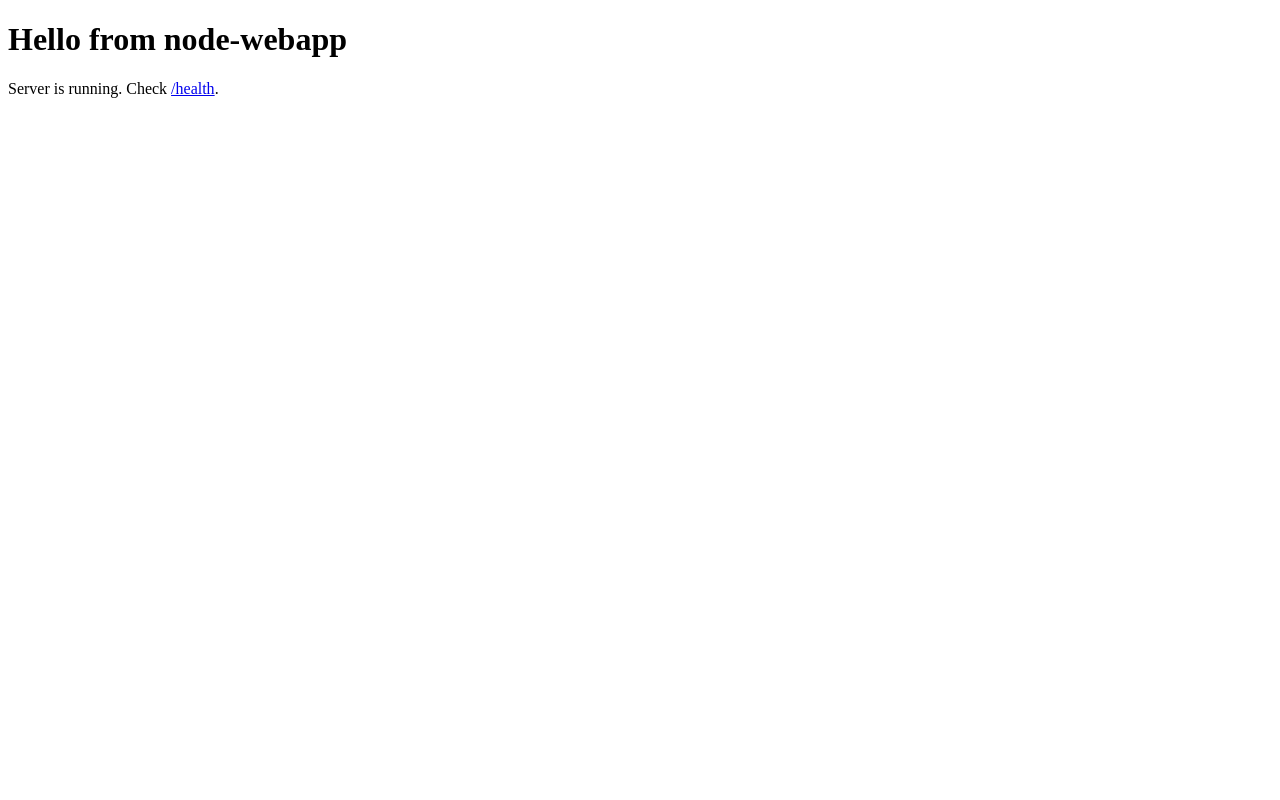
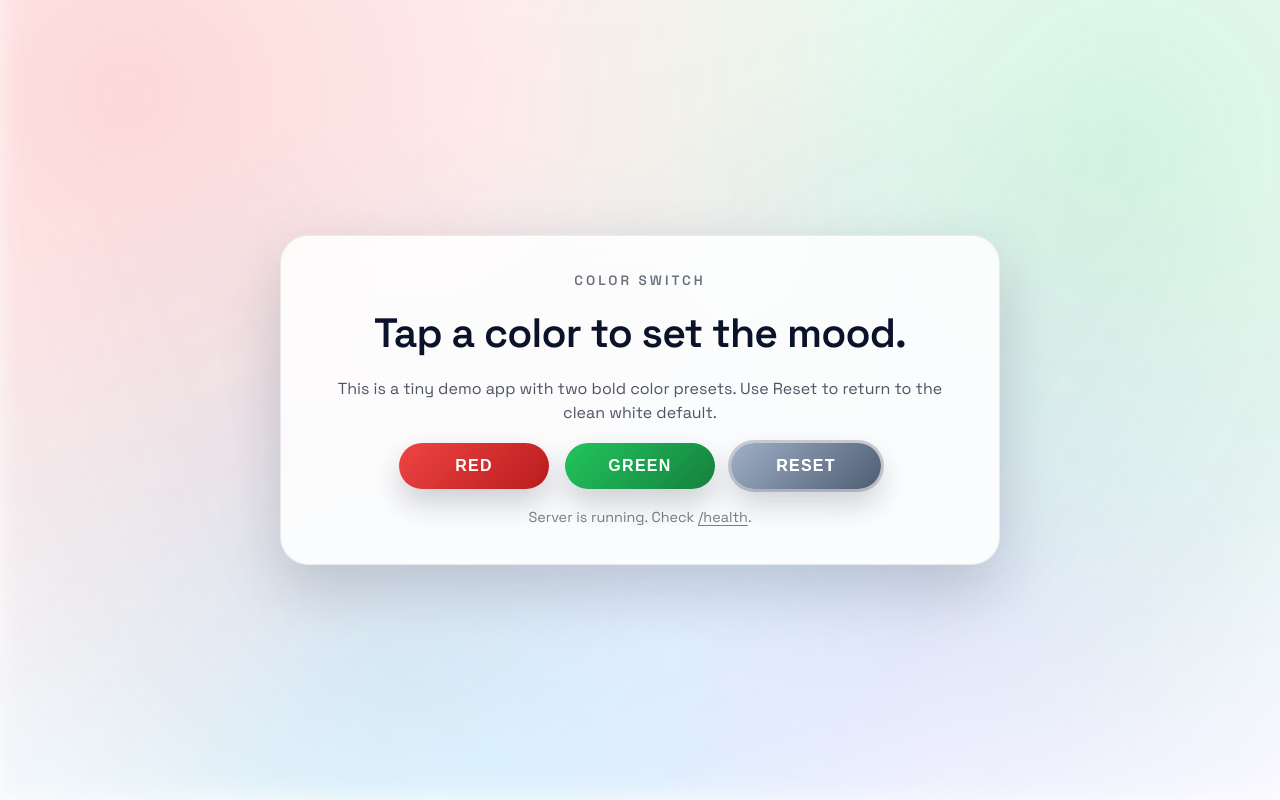
Before and after one commit to Ninjinkai/node-webapp, a website: page public/index.html in a window 1280 px wide. Drawn offline with Linux system fonts and the light colour scheme.

Commit message:
various updates.

```diff
--- /dev/null
+++ b/public/css/styles.css
@@ -0,0 +1,189 @@
+@import url("https://fonts.googleapis.com/css2?family=Space+Grotesk:wght@400;600&display=swap");
+
+:root {
+  --bg-default: #ffffff;
+  --text-color: #0b132a;
+  --button-shadow: 0 14px 30px rgba(15, 23, 42, 0.2);
+  --card-bg: rgba(255, 255, 255, 0.86);
+  --card-border: rgba(15, 23, 42, 0.08);
+}
+
+* {
+  box-sizing: border-box;
+}
+
+body {
+  margin: 0;
+  min-height: 100vh;
+  display: flex;
+  flex-direction: column;
+  align-items: center;
+  justify-content: center;
+  gap: 20px;
+  font-family: "Space Grotesk", "Segoe UI", sans-serif;
+  color: var(--text-color);
+  background: var(--bg-default);
+  position: relative;
+  transition: background-color 0.35s ease;
+}
+
+body::before {
+  content: "";
+  position: fixed;
+  inset: 0;
+  background:
+    radial-gradient(circle at 10% 15%, rgba(239, 68, 68, 0.22), transparent 55%),
+    radial-gradient(circle at 85% 20%, rgba(34, 197, 94, 0.2), transparent 50%),
+    radial-gradient(circle at 30% 85%, rgba(14, 165, 233, 0.18), transparent 48%),
+    radial-gradient(circle at 70% 75%, rgba(99, 102, 241, 0.16), transparent 48%);
+  filter: blur(14px) saturate(1.05);
+  opacity: 0.95;
+  animation: drift 14s ease-in-out infinite;
+  z-index: -1;
+}
+
+body.color-mode::before {
+  opacity: 0;
+}
+
+@keyframes drift {
+  0%, 100% {
+    transform: translate3d(0, 0, 0) scale(1);
+  }
+  50% {
+    transform: translate3d(2%, -2%, 0) scale(1.05);
+  }
+}
+
+.card {
+  width: min(720px, 90vw);
+  padding: 36px;
+  border-radius: 28px;
+  background: var(--card-bg);
+  border: 1px solid var(--card-border);
+  box-shadow: 0 24px 60px rgba(15, 23, 42, 0.18);
+  backdrop-filter: blur(14px);
+  display: flex;
+  flex-direction: column;
+  gap: 18px;
+  text-align: center;
+}
+
+.eyebrow {
+  font-size: 0.85rem;
+  letter-spacing: 0.22em;
+  text-transform: uppercase;
+  font-weight: 600;
+  opacity: 0.6;
+}
+
+h1 {
+  margin: 0;
+  font-size: clamp(2rem, 3.2vw, 2.6rem);
+  letter-spacing: -0.02em;
+}
+
+p {
+  margin: 0;
+  opacity: 0.72;
+  line-height: 1.5;
+  font-size: 1rem;
+}
+
+.button-row {
+  display: flex;
+  gap: 16px;
+  flex-wrap: wrap;
+  justify-content: center;
+}
+
+.color-button {
+  min-width: 150px;
+  padding: 14px 26px;
+  border: none;
+  border-radius: 999px;
+  font-size: 1rem;
+  font-weight: 600;
+  text-transform: uppercase;
+  letter-spacing: 0.08em;
+  color: #ffffff;
+  cursor: pointer;
+  transition: transform 0.2s ease, box-shadow 0.2s ease, filter 0.2s ease, opacity 0.2s ease;
+  box-shadow: var(--button-shadow);
+}
+
+.color-button:hover {
+  transform: translateY(-2px) scale(1.02);
+  filter: brightness(1.05);
+}
+
+.color-button:active {
+  transform: translateY(1px) scale(0.99);
+  box-shadow: 0 6px 16px rgba(15, 23, 42, 0.22);
+}
+
+.color-button:focus-visible {
+  outline: 3px solid rgba(15, 23, 42, 0.35);
+  outline-offset: 4px;
+}
+
+.color-button[aria-pressed="true"] {
+  box-shadow: 0 0 0 3px rgba(15, 23, 42, 0.2), var(--button-shadow);
+  filter: brightness(1.08);
+}
+
+.color-button[data-color="red"] {
+  background: linear-gradient(135deg, #ef4444, #b91c1c);
+}
+
+.color-button[data-color="green"] {
+  background: linear-gradient(135deg, #22c55e, #15803d);
+}
+
+.color-button[data-color="white"] {
+  background: linear-gradient(135deg, #94a3b8, #475569);
+}
+
+.footer {
+  font-size: 0.9rem;
+  opacity: 0.55;
+}
+
+.sr-only {
+  position: absolute;
+  width: 1px;
+  height: 1px;
+  padding: 0;
+  margin: -1px;
+  overflow: hidden;
+  clip: rect(0, 0, 0, 0);
+  border: 0;
+}
+
+a {
+  color: inherit;
+  text-underline-offset: 3px;
+}
+
+@media (max-width: 600px) {
+  .card {
+    padding: 28px;
+  }
+
+  .color-button {
+    min-width: 130px;
+  }
+}
+
+@media (prefers-reduced-motion: reduce) {
+  *, *::before, *::after {
+    animation-duration: 0.01ms !important;
+    animation-iteration-count: 1 !important;
+    transition-duration: 0.01ms !important;
+    scroll-behavior: auto !important;
+  }
+
+  body::before {
+    animation: none !important;
+  }
+}
--- a/public/index.html
+++ b/public/index.html
@@ -4,9 +4,34 @@
     <meta charset="utf-8">
     <meta name="viewport" content="width=device-width, initial-scale=1">
     <title>Node Webapp</title>
+    <meta name="description" content="Minimal Node app with a bold color switcher UI.">
+    <meta name="color-scheme" content="light">
+    <meta name="theme-color" content="#ffffff">
+    <link rel="preconnect" href="https://fonts.googleapis.com">
+    <link rel="preconnect" href="https://fonts.gstatic.com" crossorigin>
+    <link rel="icon" href="/icons/icon.svg" type="image/svg+xml">
+    <link rel="manifest" href="/site.webmanifest">
+    <link rel="stylesheet" href="/css/styles.css">
   </head>
   <body>
-    <h1>Hello from node-webapp</h1>
-    <p>Server is running. Check <a href="/health">/health</a>.</p>
+    <main class="card" role="main" aria-labelledby="page-title">
+      <span class="eyebrow">Color Switch</span>
+      <h1 id="page-title">Tap a color to set the mood.</h1>
+      <p>
+        This is a tiny demo app with two bold color presets. Use Reset to return to
+        the clean white default.
+      </p>
+      <p id="status" class="sr-only" aria-live="polite">Background set to white.</p>
+      <div class="button-row">
+        <button class="color-button" type="button" data-color="red" aria-pressed="false" aria-label="Set background to red">red</button>
+        <button class="color-button" type="button" data-color="green" aria-pressed="false" aria-label="Set background to green">green</button>
+        <button class="color-button" type="button" data-color="white" aria-pressed="false" aria-label="Reset background to white">reset</button>
+      </div>
+      <p class="footer">Server is running. Check <a href="/health">/health</a>.</p>
+      <noscript>
+        <p>Enable JavaScript to change the background colors.</p>
+      </noscript>
+    </main>
+    <script src="/js/app.js"></script>
   </body>
 </html>
--- /dev/null
+++ b/public/js/app.js
@@ -0,0 +1,36 @@
+const buttons = document.querySelectorAll('button[data-color]');
+const status = document.getElementById('status');
+const themeMeta = document.querySelector('meta[name="theme-color"]');
+
+const colorMap = {
+  red: { bg: 'red', theme: '#b91c1c', label: 'red' },
+  green: { bg: 'green', theme: '#15803d', label: 'green' },
+  white: { bg: 'white', theme: '#ffffff', label: 'white' },
+};
+
+const setColor = (color) => {
+  const config = colorMap[color] ?? colorMap.white;
+  document.body.style.backgroundColor = config.bg;
+  document.body.classList.toggle('color-mode', color !== 'white');
+
+  buttons.forEach((button) => {
+    const isActive = button.dataset.color === color;
+    button.setAttribute('aria-pressed', String(isActive));
+  });
+
+  if (status) {
+    status.textContent = `Background set to ${config.label}.`;
+  }
+
+  if (themeMeta) {
+    themeMeta.setAttribute('content', config.theme);
+  }
+};
+
+buttons.forEach((button) => {
+  button.addEventListener('click', () => {
+    setColor(button.dataset.color);
+  });
+});
+
+setColor('white');
```
Also changed, not shown: public/icons/icon.svg (added), public/site.webmanifest (added).
